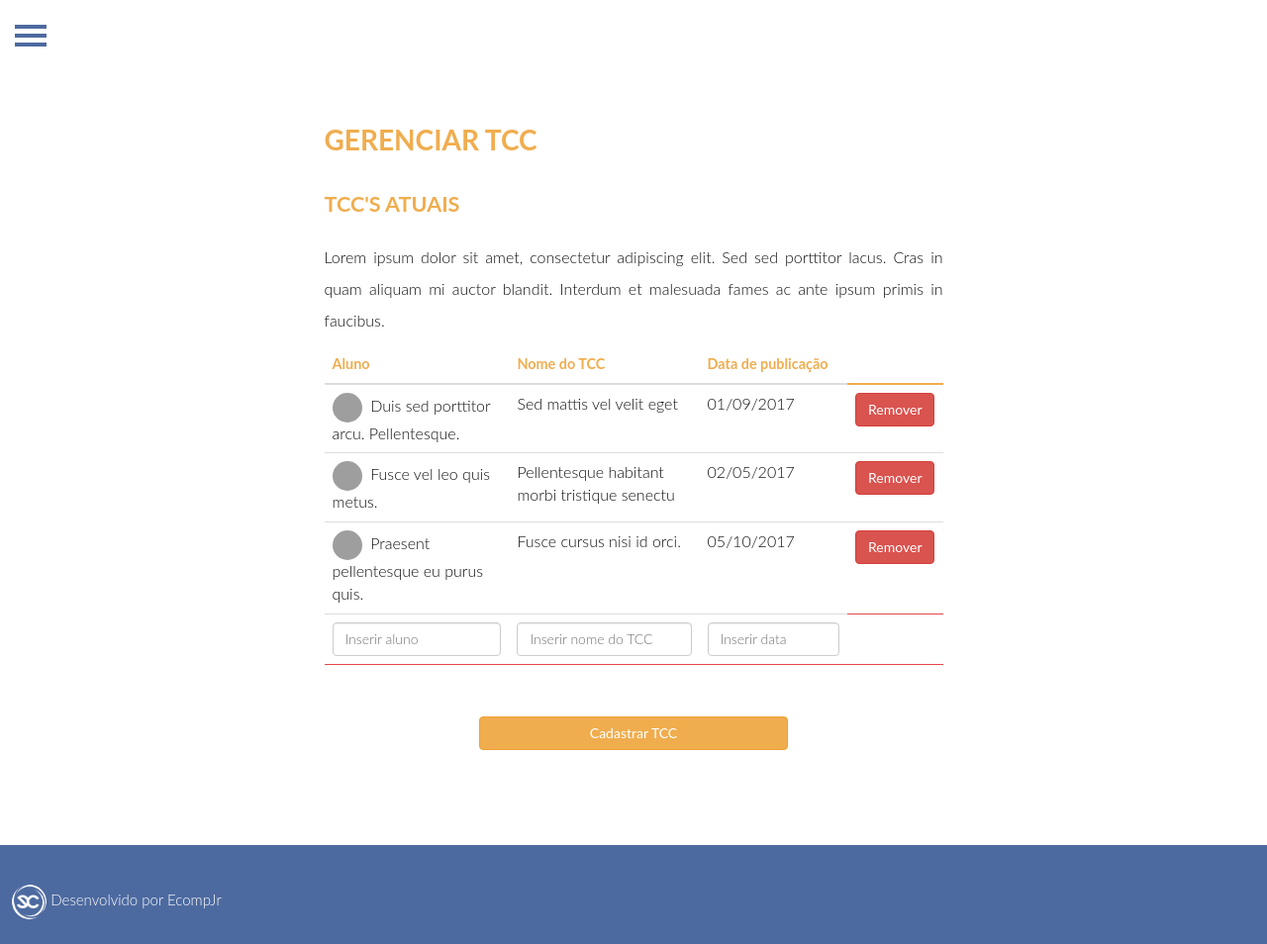
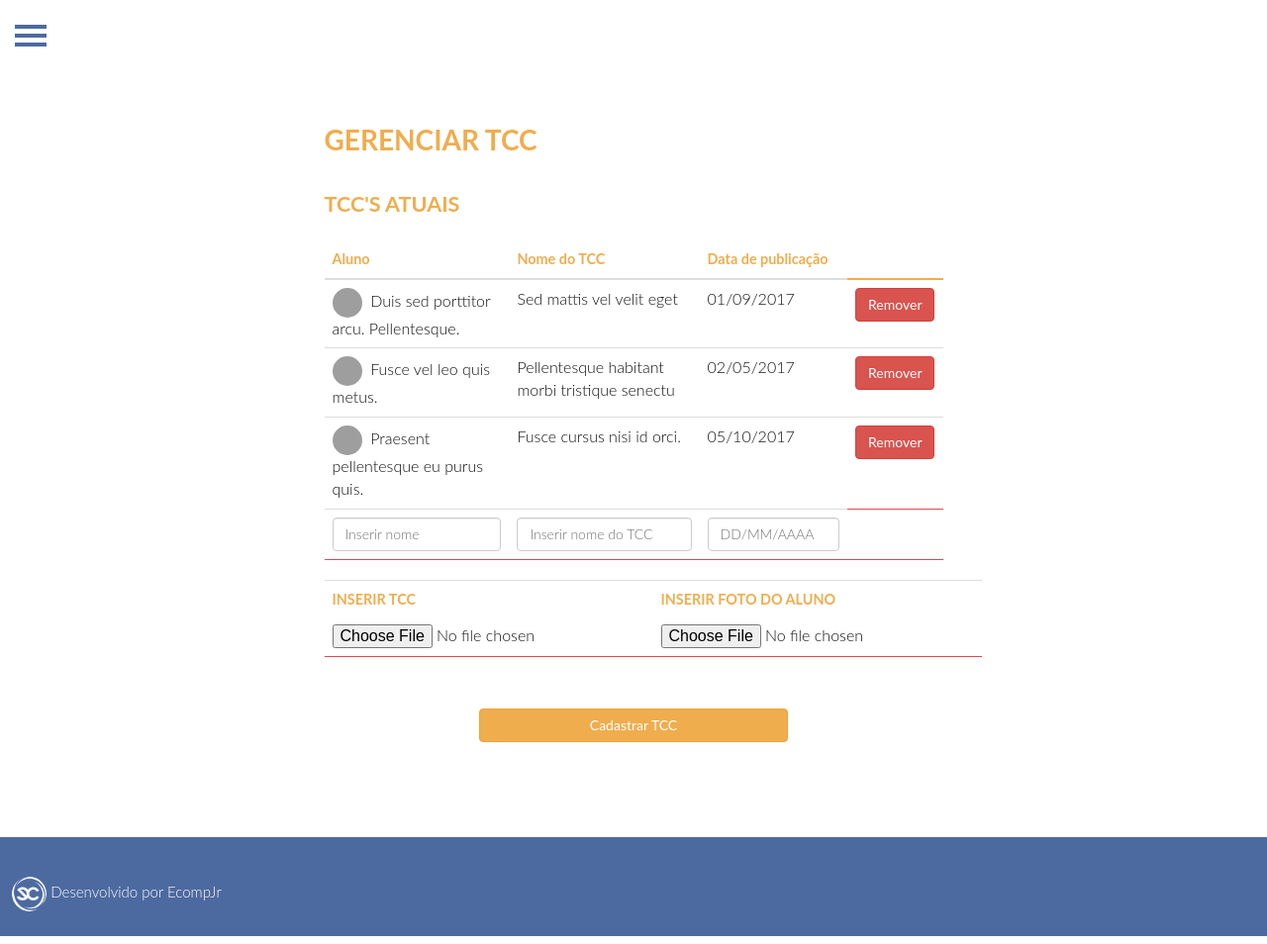
Before and after one commit to EcompJr/CCECOMP, a PHP site: page /dashboard-tcc.php in a window 1280 px wide. Shown: the whole page at 99% size. Run offline with PHP 8.4, Linux system fonts and the light colour scheme; grey boxes are pictures that could not be loaded.

Commit message:
Dashboard TCC finish

```diff
--- a/public_html/dashboard-tcc.php
+++ b/public_html/dashboard-tcc.php
@@ -42,8 +42,7 @@
 
     <div class="col-md-offset-3 col-md-6">
       <h3>TCC's atuais</h3>
-      <p align="justify">Lorem ipsum dolor sit amet, consectetur adipiscing elit. Sed sed porttitor lacus. Cras in quam aliquam mi auctor blandit.
-        Interdum et malesuada fames ac ante ipsum primis in faucibus. </p>
+
         <table class="table table-hover" style="border-radius:10px;">
 
           <thead >
@@ -58,42 +57,50 @@
             <td><img width="30" height="30" alt="foto do aluno/default" src="images/default-avatar.png" style="border-radius:30px;" />&nbsp&nbspDuis sed porttitor arcu. Pellentesque.</td>
             <td>Sed mattis vel velit eget</td>
             <td>01/09/2017</td>
-            <td><button type="submit" class="btn btn-danger">Remover</button></button></td>
+            <td><a target="_blank" class="btn btn-danger" role="button">Remover</a> </td>
           </tr>
 
           <tr>
             <td><img width="30" height="30" alt="foto do aluno/default" src="images/default-avatar.png" style="border-radius:30px;" />&nbsp&nbspFusce vel leo quis metus.</td>
             <td> Pellentesque habitant morbi tristique senectu</td>
             <td>02/05/2017</td>
-            <td><button type="submit" class="btn btn-danger">Remover</button></button></td>
+            <td><a target="_blank" class="btn btn-danger" role="button">Remover</a> </td>
           </tr>
 
           <tr>
             <td><img width="30" height="30" alt="foto do aluno/default" src="images/default-avatar.png" style="border-radius:30px;" />&nbsp&nbspPraesent pellentesque eu purus quis.</td>
             <td>Fusce cursus nisi id orci.</td>
             <td>05/10/2017</td>
-            <td><button type="submit" class="btn btn-danger">Remover</button></button></td>
+            <td><a target="_blank" class="btn btn-danger" role="button">Remover</a> </td>
           </tr>
           <tr>
+            <td><input type="text" class="form-control"placeholder="Inserir nome" /></td>
+            <td><input type="text" class="form-control"placeholder="Inserir nome do TCC" /></td>
+            <td><input type="text" class="form-control"placeholder="DD/MM/AAAA" /></</td>
+
+          </tr>
+        </tbody>
+      </table>
+
+      <table class="table table-hover" style="border-radius:10px;">
+        <tbody>
+          <tr>
+        <form>
+          <div class="form-group">
             <td>
-              <div class="col-md-15 col-md-offset-0 ">
-                <input type="text" class="form-control"placeholder="Inserir aluno" />
-              </div>
-            </td>
+            <h5>Inserir TCC</h5>
+            <input type="file" class="form-control-file" id="docTCC"></td>
             <td>
-              <div class="col-md-15 col-md-offset-0 ">
-                <input type="text" class="form-control"placeholder="Inserir nome do TCC" />
-              </div>
-            </td>
-            <td>
-              <div class="col-md-15 col-md-offset-0 ">
-                <input type="text" class="form-control"placeholder="Inserir data" />
-              </div>
-            </td>
-          </tr>
+            <h5>Inserir foto do Aluno</h5>
+            <input type="file" class="form-control-file" id="fotoAlunoTCC"></td>
+          </div>
+          </form>
+        </tr>
 
-        </tbody>
-        </table>
+      </tbody>
+      </table>
+
+
       </ul>
       <br>
       <button class="btn btn-warning col-md-offset-3 col-md-6" type="button" data-toggle="modal" data-target="#myModal1">
```
